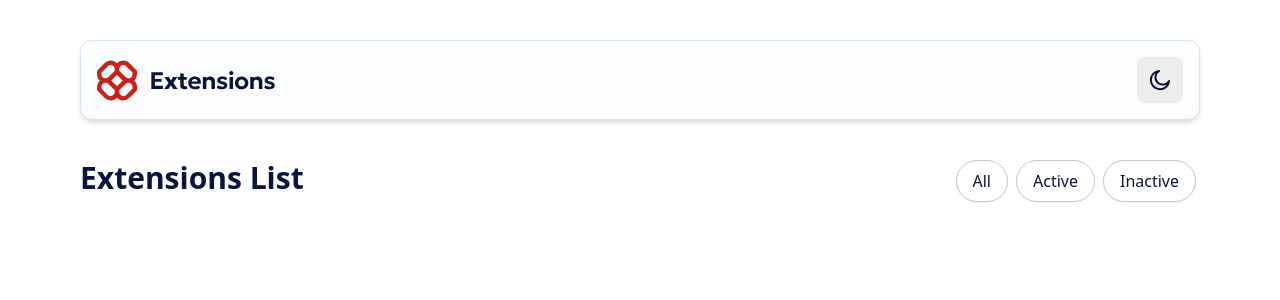
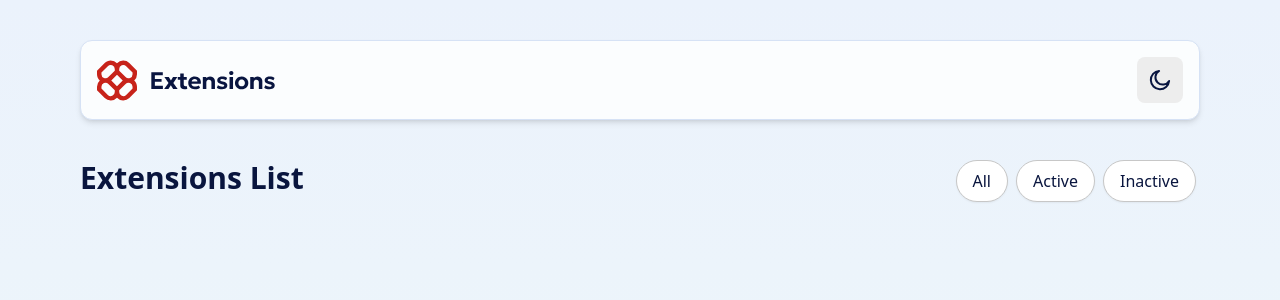
Before and after one commit to mmadiee/browser-extensions-manager-ui, a React (Vite) app: page / in a window 1280 px wide. Shown: the top 300 px of the page. Built offline with nearby package versions, Linux system fonts and the light colour scheme; a web font is replaced by a local one.

Commit message:
enhance Header component with hover and focus styles; add background gradient to HTML

```diff
--- a/src/components/Header.tsx
+++ b/src/components/Header.tsx
@@ -6,9 +6,9 @@ import moon from '../../assets/images/icon-moon.svg';
 
 const Header = () => {
     return (
-        <header className="bg-neutral-0 p-4 shadow-md rounded-xl mx-20 my-10 flex justify-between items-center border border-neutral-200">
+        <header className="bg-neutral-0 p-4 shadow-md rounded-xl mx-20 my-10 flex justify-between items-center border border-neutral-200 ">
             <img src={logo} alt="Logo" />
-            <button className="bg-neutral-100 p-3 rounded-lg"><img src={moon} alt="Night Mode"/></button>
+            <button className="bg-neutral-100 p-3 rounded-lg hover:bg-neutral-400 hover:text-neutral-700 transition ease-out duration-200 focus:ring-2 focus:ring-red-500"><img src={moon} alt="Night Mode"/></button>
         </header>
     );
 };
--- a/src/index.css
+++ b/src/index.css
@@ -15,3 +15,8 @@
     font-weight: 700;
     font-style: normal;
 }
+
+html {
+    background: linear-gradient(180deg, #EBF2FC 0%, #EEF8F9 100%);
+    height: 100%; /* Ensure the gradient covers the entire viewport */
+}
```
